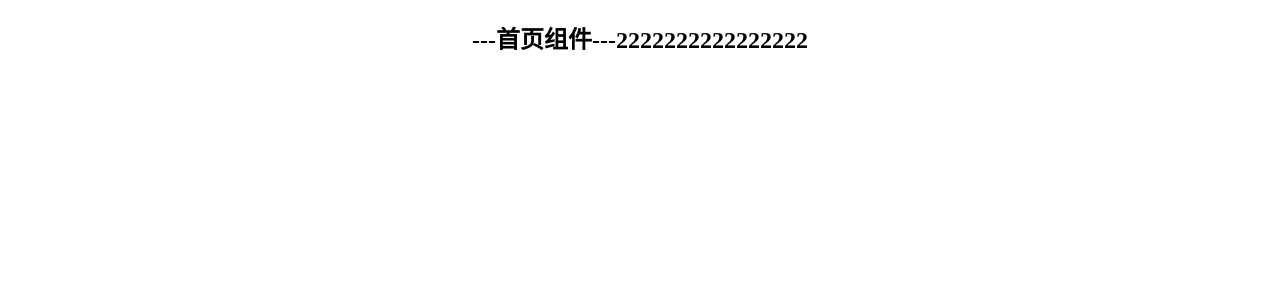
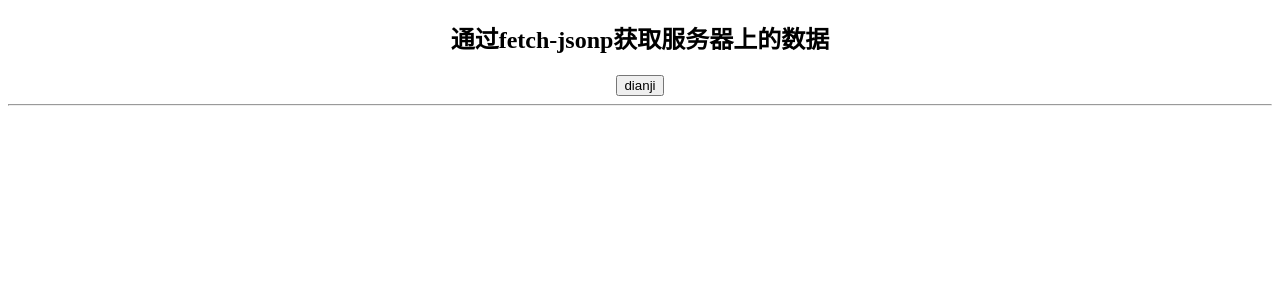
Before and after one commit to pjhuc/reactdemo_01, a React (Create React App) app: page / in a window 1280 px wide. Shown: the top 300 px of the page. Built offline with nearby package versions, Linux system fonts and the light colour scheme.

Commit message:
axios 和 fetch-jsonp 请求服务端数据

```diff
--- a/package.json
+++ b/package.json
@@ -6,6 +6,8 @@
     "@testing-library/jest-dom": "^5.11.4",
     "@testing-library/react": "^11.1.0",
     "@testing-library/user-event": "^12.1.10",
+    "axios": "^0.21.1",
+    "fetch-jsonp": "^1.1.3",
     "react": "^17.0.2",
     "react-dom": "^17.0.2",
     "react-scripts": "4.0.3",
--- /dev/null
+++ b/src/components/Axios.js
@@ -0,0 +1,47 @@
+import React, { Component } from 'react';
+
+import axios from 'axios';
+
+export default class Axios extends Component {
+    constructor(props) {
+        super(props);
+        this.state = {
+            list: []
+        };
+    }
+    getData = () => {
+        // 通过axios获取服务器的数据
+        // 接口后台允许跨域，
+        // 地址、端口、协议 有一个不一样，就属于跨域
+        var api = 'http://www.phonegap100.com/appapi.php?a=getPortalList&catid=20';
+        axios.get(api)
+            .then((response) => {
+                // handle success
+                console.log(response);
+                this.setState({
+                    list: response.data.result
+                })
+            })
+            .catch(function (error) {
+                // handle error
+                console.log(error);
+            });
+
+    }
+    render() {
+        return (
+            <div>
+                <h2>Axios获取服务器数据</h2>
+                <hr />
+                <button onClick={this.getData}>dianji</button>
+                <ul>
+                    {
+                        this.state.list.map((value, key) => {
+                            return <li key={key}>{value.title}</li>
+                        })
+                    }
+                </ul>
+            </div>
+        )
+    }
+}
--- /dev/null
+++ b/src/components/FetchJsonp.js
@@ -0,0 +1,42 @@
+import React, { Component } from 'react';
+
+import fetchJsonp from 'fetch-jsonp';
+
+export default class FetchJsonp extends Component {
+    constructor(props) {
+        super(props);
+        this.state = {
+            list: []
+        }
+    }
+    getData = () => {
+        var api = 'http://www.phonegap100.com/appapi.php?a=getPortalList&catid=20';
+        fetchJsonp(api)
+            .then(function (response) {
+                return response.json()
+            }).then((json) => {
+                console.log('parsed json', json)
+                this.setState({
+                    list: json.result
+                })
+            }).catch(function (ex) {
+                console.log('parsing failed', ex)
+            })
+    }
+    render() {
+        return (
+            <div>
+                <h2>通过fetch-jsonp获取服务器上的数据</h2>
+                <button onClick={this.getData}>dianji</button>
+                <hr />
+                <ul>
+                    {
+                        this.state.list.map((value, key) => {
+                            return <li key={key}>{value.title}</li>
+                        })
+                    }
+                </ul>
+            </div>
+        )
+    }
+}
--- a/src/components/Home.js
+++ b/src/components/Home.js
@@ -1,33 +1,60 @@
+/*
+    react获取服务器APi接口的数据：
+        react中没有提供专门的请求数据的模块。但是我们可以使用任何第三方请求数据模块实现请求数据
+        1、axios          https://github.com/axios/axios       axios的作者觉得jsonp不太友好，推荐用CORS方式更为干净（后端运行跨域）
+                1、安装axios模块npm install axios  --save   /  npm install axios  --save
+                2、在哪里使用就在哪里引入import axios from 'axios'
+                3、看文档使用
+                var api='http://www.phonegap100.com/appapi.php?a=getPortalList&catid=20';
+                axios.get(api)
+                .then(function (response) {
+                    console.log(response);
+                })
+                .catch(function (error) {
+                    console.log(error);
+                });
+        2、fetch-jsonp    https://github.com/camsong/fetch-jsonp
+                1、安装 npm install fetch-jsonp  --save
+                2、import fetchJsonp from 'fetch-jsonp'
+                3、看文档使用
+                fetchJsonp('/users.jsonp')
+                .then(function(response) {
+                    return response.json()
+                }).then(function(json) {
+                    console.log('parsed json', json)
+                }).catch(function(ex) {
+                    console.log('parsing failed', ex)
+                })
+        3、其他请求数据的方法也可以...自己封装模块用原生js实现数据请求也可以...
+    远程测试API接口：
+    get请求：
+        http://www.phonegap100.com/appapi.php?a=getPortalList&catid=20
+    jsonp请求地址:
+        http://www.phonegap100.com/appapi.php?a=getPortalList&catid=20&callback=?
+*/
+
 import { getDefaultNormalizer } from '@testing-library/dom';
-import React, {Component } from 'react';
-import Header from '../components/Header';
+import React, { Component } from 'react';
+import Axios from '../components/Axios';
+import FetchJsonp from '../components/FetchJsonp';
 
 import '../assets/css/index.css'
-/*
-父组件给子组件传值：
-    defaultProps:父子组件传值中，如果父组件调用子组件的时候不给子组件传值，可以在子组件中使用defaultProps定义的 默认值
-    propTypes：验证父组件传值的 类型 合法性
-            1、引入import PropTypes from 'prop-types';
-            2、类.propTypes = {
-                name: PropTypes.string
-            };
-    都是定义在子组件里面
-https://reactjs.org/docs/typechecking-with-proptypes.html
-*/
-export default class Home extends Component{
-    constructor(props){
+
+export default class Home extends Component {
+    constructor(props) {
         super(props);
-        this.state={
-          title:'首页组件',
-          num:2222222222222222
+        this.state = {
+            title: '首页组件',
+            num: 2222222222222222
         }
     }
 
-    render(){
+    render() {
         return (
-        <div>
-          <Header title={this.state.title} num={this.state.num}/>
-        </div>
+            <div>
+                {/* <Axios /> */}
+                <FetchJsonp />
+            </div>
         )
     }
 }
```
Also changed, not shown: 1 other file (tests, documents, lock files or other folders).
